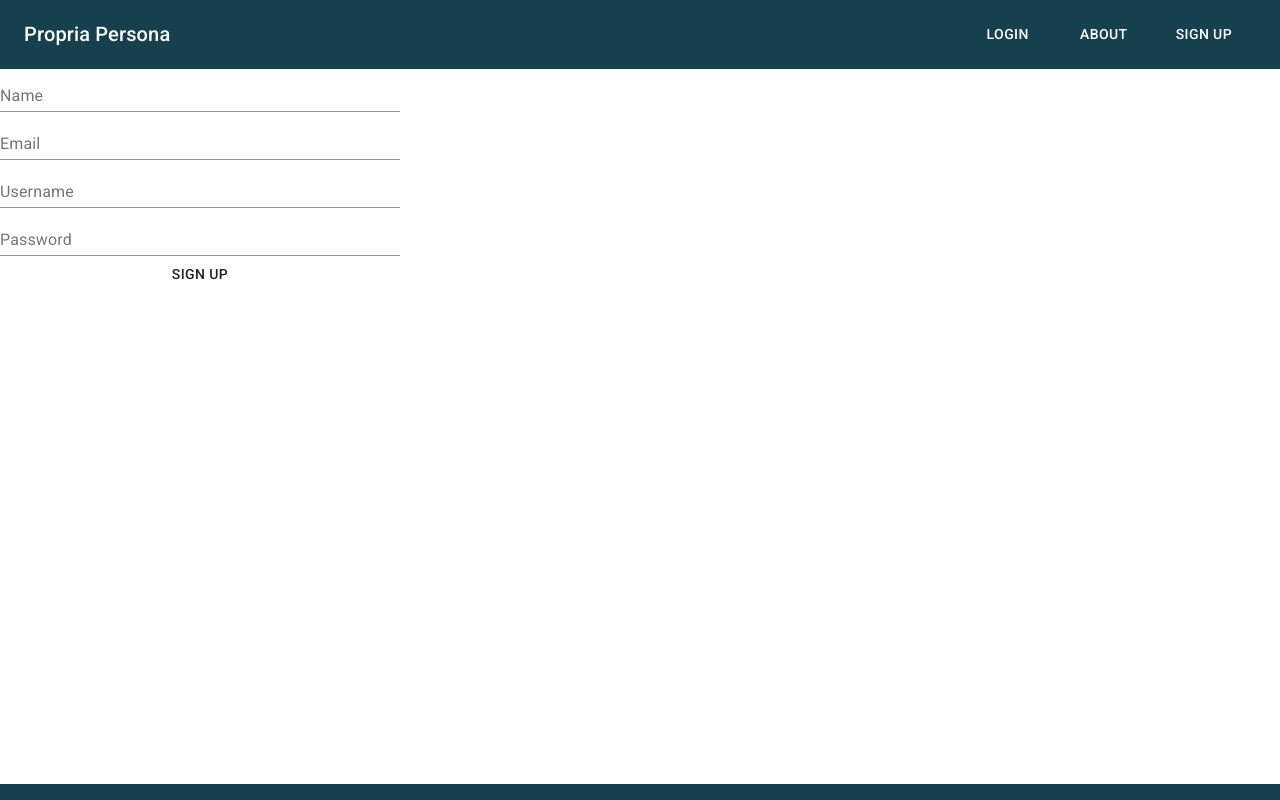
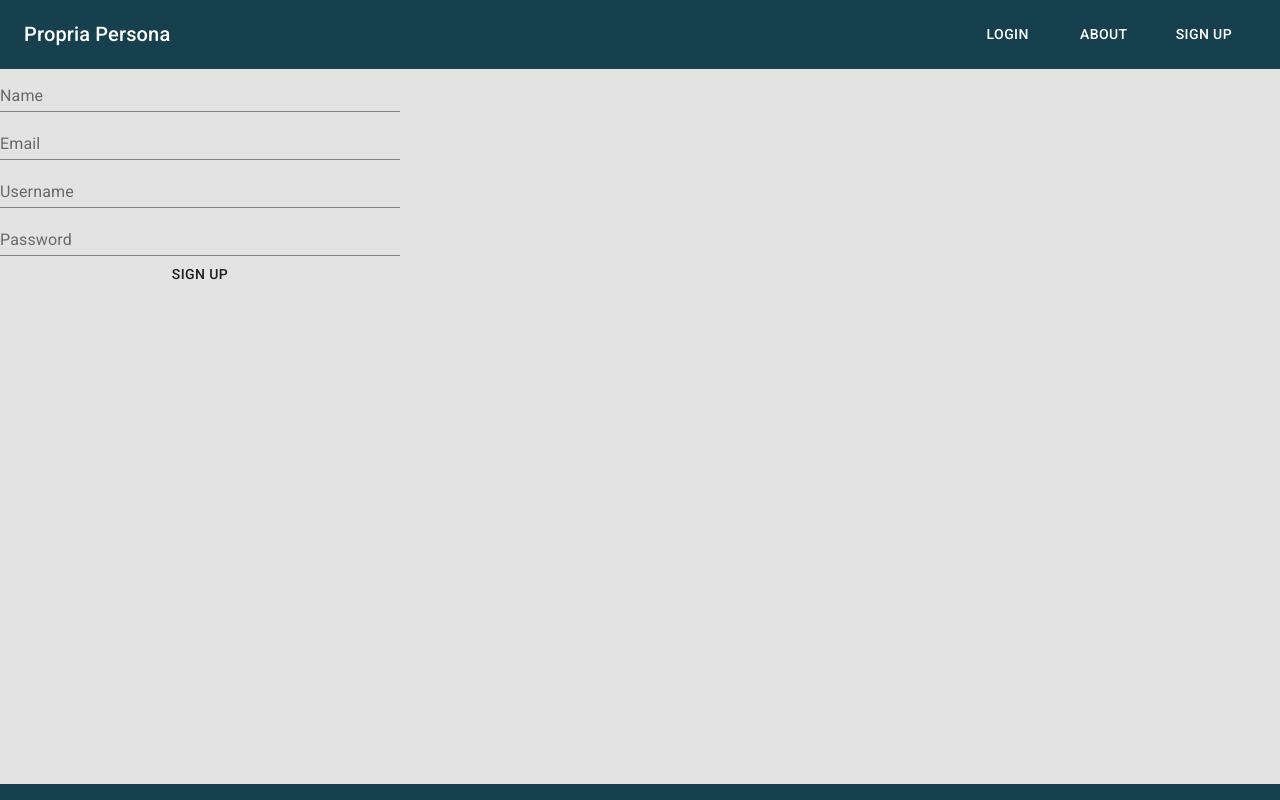
Before and after one commit to propriapersona/propriapersona-fe, a React (Create React App) app: page /signup in a window 1280 px wide. Shown: the top 800 px of the page. Built offline with nearby package versions, Linux system fonts and the light colour scheme.

Commit message:
Minor file cleanup.

```diff
--- a/src/App.js
+++ b/src/App.js
@@ -6,7 +6,6 @@ import { Route, Switch } from "react-router-dom";
 import PrivateRoute from "./components/PrivateRoute.js";
 import Dashboard from "./components/Dashboard.js";
 import SignUp from "./components/SignUp";
-import LoadPDF from "./components/LoadPDF";
 import HomePage from "./components/HomePage";
 import About from "./components/About.js";
 import Footer from "./components/Footer.js";
@@ -24,7 +23,6 @@ function App() {
           path={`/:username/dashboard`}
           component={Dashboard}
         />
-        <PrivateRoute exact path="/forms" component={LoadPDF} />
       </Switch>
       <Footer />
     </div>
--- a/src/components/SignUp.js
+++ b/src/components/SignUp.js
@@ -1,13 +1,15 @@
 import React, { useState } from "react";
 import { useHistory } from "react-router-dom";
 import axiosWithAuth from "../utils/axiosAuth.js";
-import { Box, Button, TextField } from "@material-ui/core";
+import { Box, Button, TextField, Grid } from "@material-ui/core";
 import { makeStyles } from "@material-ui/core/styles";
 import Nav from "./Nav.js";
+import signup_main from "../assets/signup_main.svg";
 
 const useStyles = makeStyles((theme) => ({
   mainContainer: {
     height: "90vh",
+    backgroundColor: "#E3E3E3",
   },
 }));
 
@@ -41,7 +43,8 @@ const SignUp = () => {
   return (
     <>
       <Nav />
-      <div className={classes.mainContainer}>
+      <Grid container className={classes.mainContainer}>
+        <Grid item>
           <Box
             component="form"
             display="flex"
@@ -76,7 +79,9 @@ const SignUp = () => {
             />
             <Button type="submit">Sign Up</Button>
           </Box>
-      </div>
+        </Grid>
+        <Grid item>{/* <img src={signup_main} alt="signup main" /> */}</Grid>
+      </Grid>
     </>
   );
 };
```
Also changed, not shown: src/components/About.js (+0 -31 lines), src/assets/signup_main.svg (added). Lines whose indentation alone changed are shown as unchanged.
